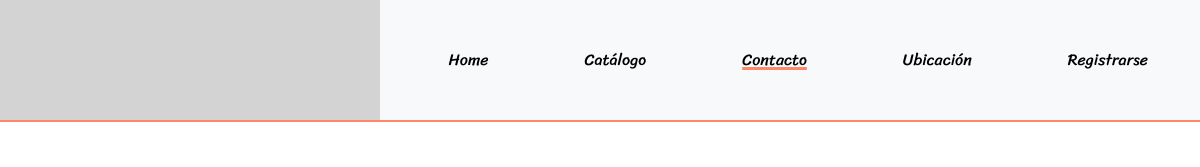
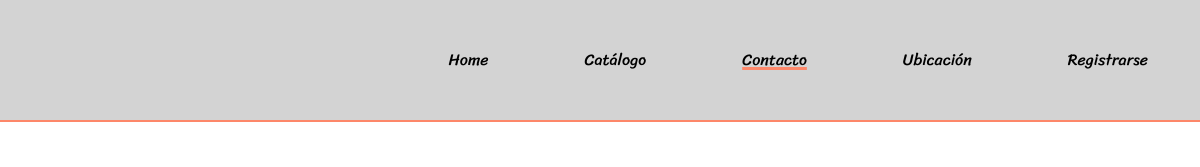
Before and after one commit to LucasAlmiroon/PreEntrega2_Almiron, a plain HTML site: page pages/contacto.html in a window 1280 px wide. Shown: the top 167 px of the page, 80-1280 px from the left. Drawn offline with nearby package versions, Linux system fonts and the light colour scheme.

Commit message:
Update contacto.html

```diff
--- a/pages/contacto.html
+++ b/pages/contacto.html
@@ -22,7 +22,7 @@
 <body>
     <header>
         <a class="navbar-brand" href="../index.html"><img src="../img/logo2.png" alt="" width="60px"></a>
-        <nav class="navbar navbar-expand-lg bg-body-tertiary">
+        <nav class="navbar navbar-expand-lg">
             <div class="container-fluid">
                 <button class="navbar-toggler" type="button" data-bs-toggle="collapse"
                     data-bs-target="#navbarSupportedContent" aria-controls="navbarSupportedContent"
```
